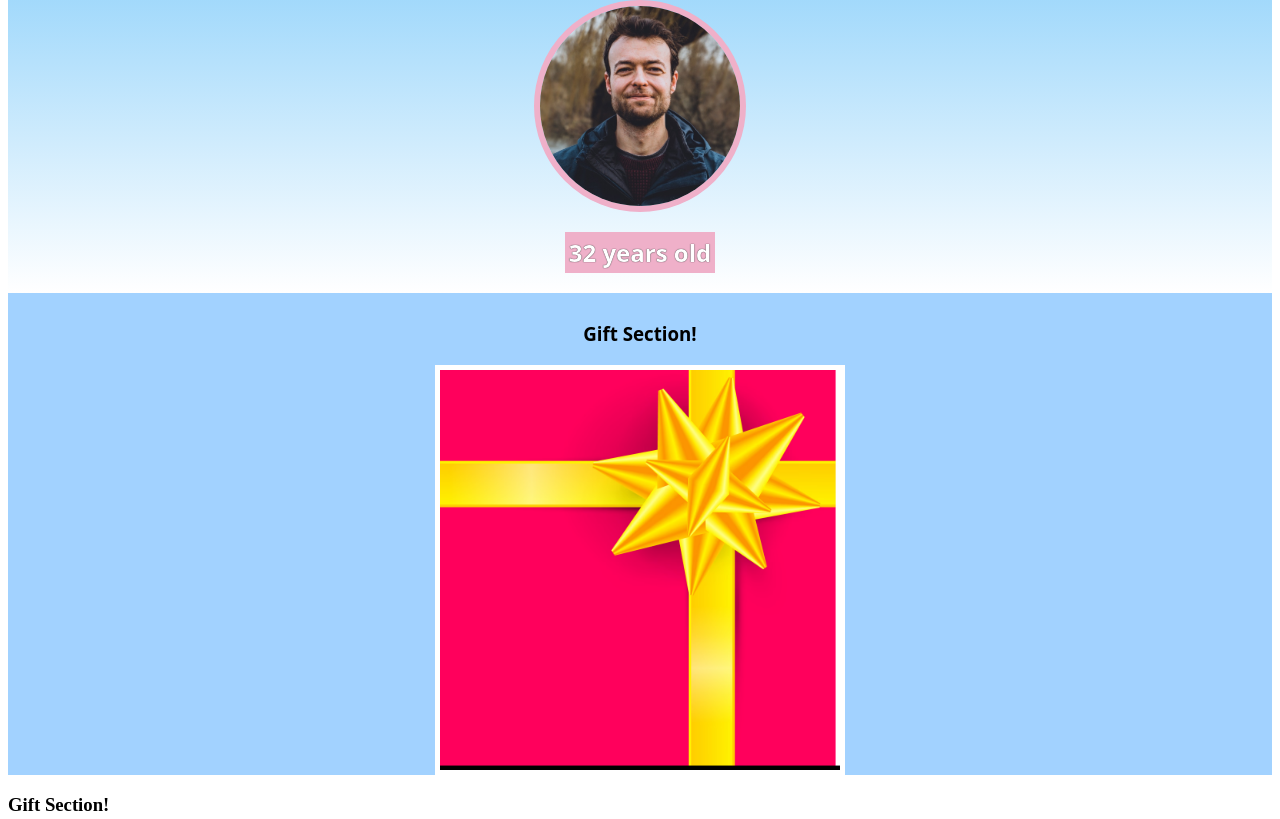
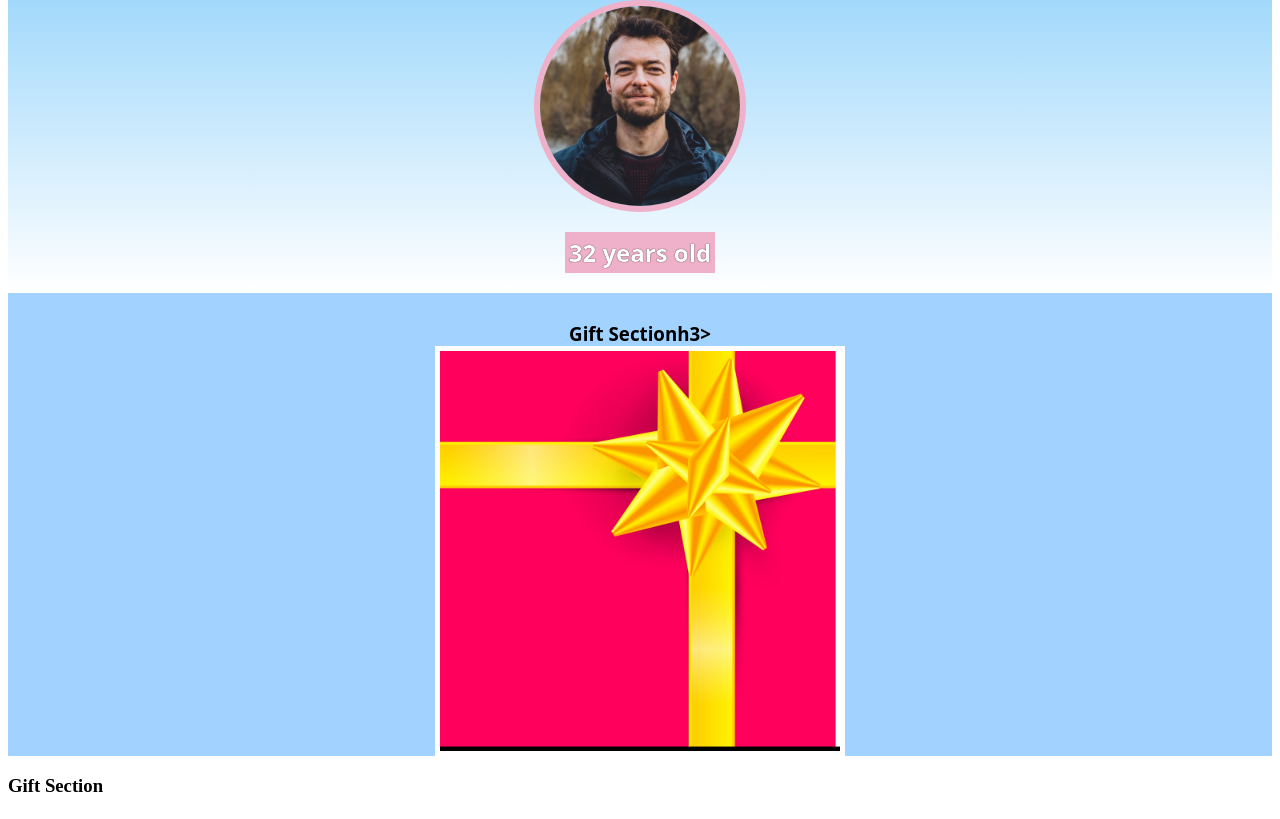
Before and after one commit to hectorsestanley/birthday-gift-site, a plain HTML site: page index.html in a window 1280 px wide. Shown: the part 94-913 px from the top of the page. Drawn offline with Linux system fonts and the light colour scheme; a web font is replaced by a local one.

Commit message:
Removed exclaim

```diff
--- a/index.html
+++ b/index.html
@@ -15,14 +15,14 @@
 
 
     <div class="gif">
-        <h3>Gift Section!</h3>
+        <h3>Gift Sectionh3>
         <div class="giftcover"></div>
     </div>
 
 
 
     <div class="gif2">
-        <h3>Gift Section!</h3>
+        <h3>Gift Section</h3>
         <div class="giftcover2"></div>
     </div>
 
```
